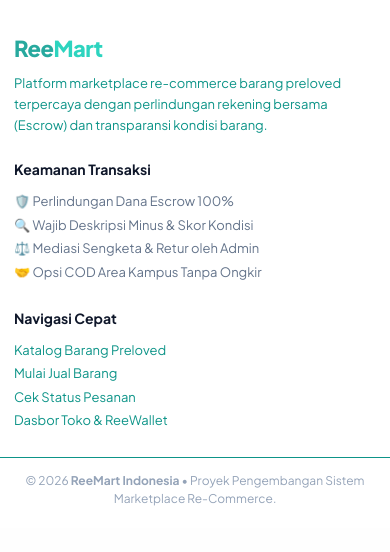
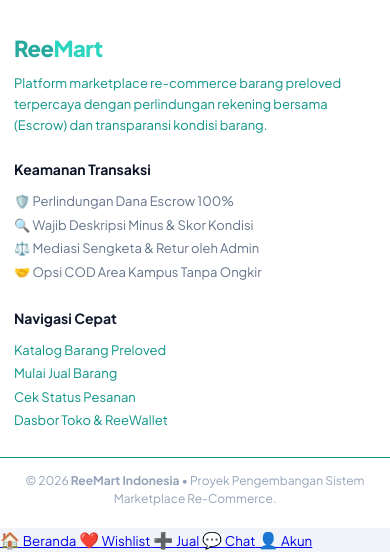
Before and after one commit to suarsiadi/reemartt, a PHP site: page /index.php in a window 390 px wide. Shown: the part 890-1442 px from the top of the page. Before the commit the page ends 1396 px from the top, so only its background shows below. Run offline with PHP 8.4, Linux system fonts and the light colour scheme; the visitor is signed in with stand-in values (Sample User, id 1); data that the repository does not hold is empty.

Commit message:
Add mobile bottom navigation bar to footer

```diff
--- a/footer.php
+++ b/footer.php
@@ -27,3 +27,37 @@
         &copy; <?= date('Y') ?> <strong>ReeMart Indonesia</strong> &bull; Proyek Pengembangan Sistem Marketplace Re-Commerce.
     </div>
 </footer>
+<!-- BOTTOM NAVIGATION BAR (KHUSUS TAMPILAN MOBILE HP) -->
+<nav class="mobile-bottom-nav">
+    <a href="index.php" class="bottom-nav-item <?= basename($_SERVER['PHP_SELF']) == 'index.php' ? 'active' : '' ?>">
+        <span>🏠</span>
+        <small>Beranda</small>
+    </a>
+    <?php if (isset($_SESSION['user_id'])) : ?>
+        <a href="wishlist.php" class="bottom-nav-item <?= basename($_SERVER['PHP_SELF']) == 'wishlist.php' ? 'active' : '' ?>">
+            <span>❤️</span>
+            <small>Wishlist</small>
+        </a>
+        <a href="jual.php" class="bottom-nav-item sell-highlight">
+            <span>➕</span>
+            <small>Jual</small>
+        </a>
+        <a href="chat.php" class="bottom-nav-item <?= basename($_SERVER['PHP_SELF']) == 'chat.php' ? 'active' : '' ?>">
+            <span>💬</span>
+            <small>Chat</small>
+        </a>
+        <a href="pembeli.php" class="bottom-nav-item <?= in_array(basename($_SERVER['PHP_SELF']), ['pembeli.php', 'penjual.php', 'profil.php']) ? 'active' : '' ?>">
+            <span>👤</span>
+            <small>Akun</small>
+        </a>
+    <?php else : ?>
+        <a href="login.php" class="bottom-nav-item">
+            <span>🔑</span>
+            <small>Masuk</small>
+        </a>
+        <a href="register.php" class="bottom-nav-item">
+            <span>📝</span>
+            <small>Daftar</small>
+        </a>
+    <?php endif; ?>
+</nav>
```
